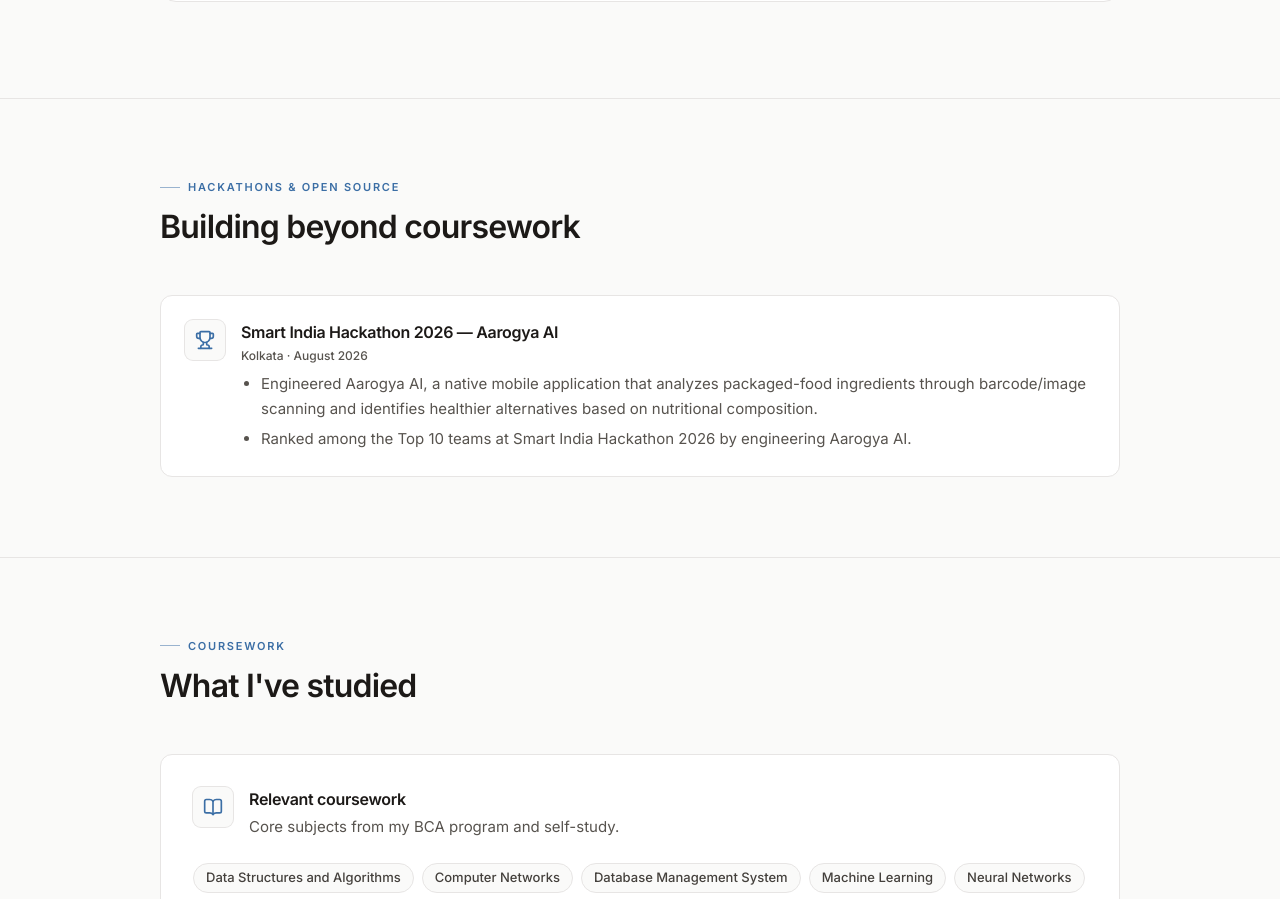
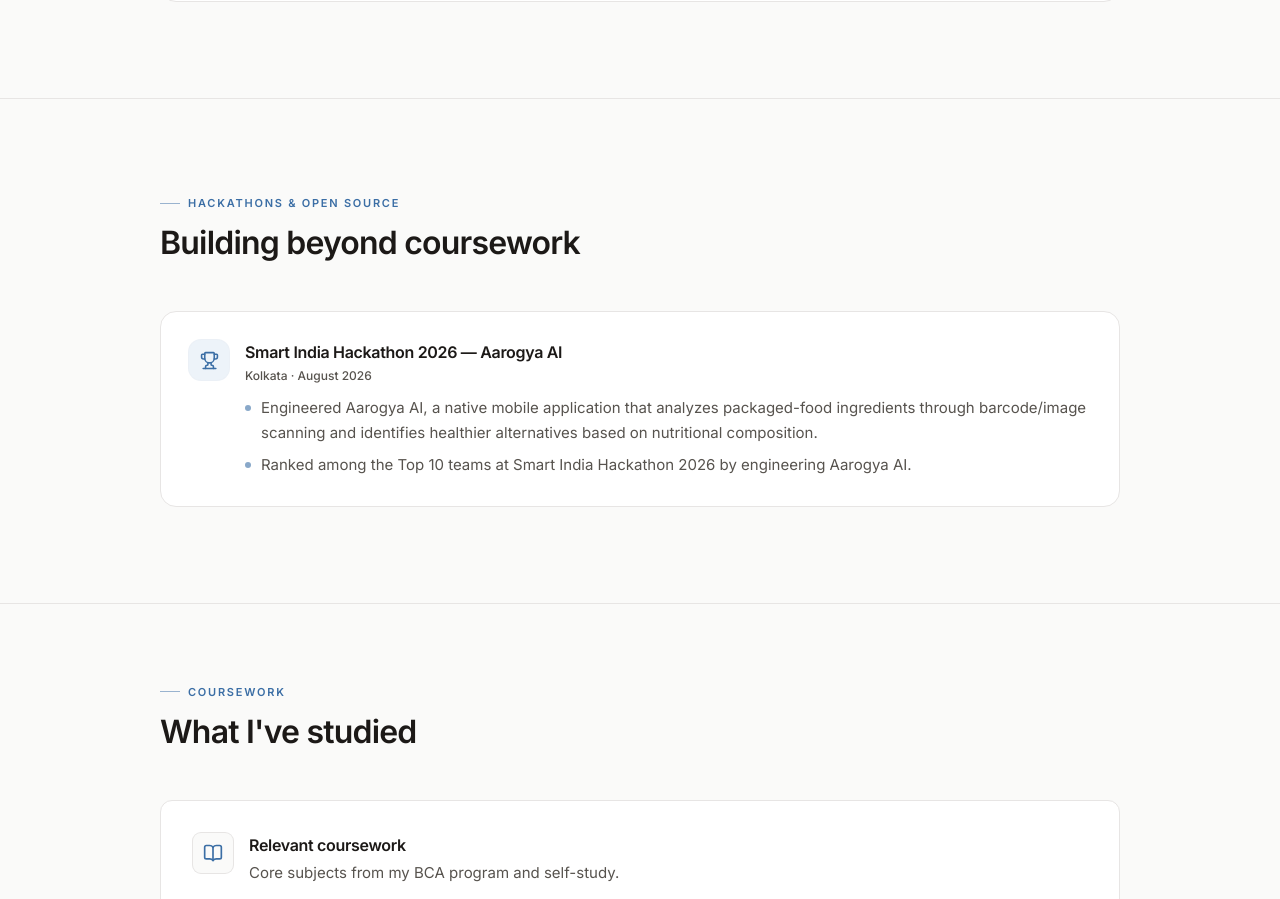
Before and after one commit to Exploring-glitch/sreeja-dey-portfolio, a React (Vite) app: page / in a window 1280 px wide. Shown: the part 4251-5150 px from the top of the page. Built offline with nearby package versions, Linux system fonts and the light colour scheme.

Commit message:
style: refine hackathon cards and highlight spacing

```diff
--- a/src/components/Hackathons.jsx
+++ b/src/components/Hackathons.jsx
@@ -4,36 +4,53 @@
 
 export default function Hackathons() {
   return (
-    <section id="hackathons" className="scroll-mt-20 border-b border-[#E7E5E4]">
-      <div className="mx-auto max-w-5xl px-5 py-16 sm:px-8 sm:py-20">
+    <section id="hackathons" className="scroll-mt-20 border-b border-line">
+      <div className="mx-auto max-w-5xl px-5 py-16 sm:px-8 sm:py-24">
         <SectionHeading
           eyebrow="Hackathons & Open Source"
           title="Building beyond coursework"
         />
         <div className="grid gap-4">
-          {hackathons.map((h) => (
+          {hackathons.map((hackathon) => {
+            const meta = [hackathon.location, hackathon.period]
+              .filter(Boolean)
+              .join(" · ");
+
+            return (
               <div
-              key={h.event}
-              className="reveal flex items-start gap-4 rounded-xl border border-[#E7E5E4] bg-white p-6"
+                key={hackathon.event}
+                className="reveal flex items-start gap-4 rounded-2xl border border-line bg-white p-6 transition-colors hover:border-line-strong sm:p-7"
               >
-              <span className="rounded-lg bg-[#FAFAF9] p-2.5 text-[#3B6EA5] ring-1 ring-[#E7E5E4]">
-                <Trophy size={20} aria-hidden="true" />
+                <span className="flex h-10 w-10 shrink-0 items-center justify-center rounded-xl bg-accent-soft text-accent ring-1 ring-accent/10">
+                  <Trophy size={19} aria-hidden="true" />
                 </span>
-              <div>
-                <h3 className="font-semibold text-[#1C1917]">{h.event}</h3>
-                {(h.period || h.location) && (
-                  <p className="mt-1 text-xs font-medium text-[#57534E]">
-                    {[h.location, h.period].filter(Boolean).join(" · ")}
+                <div className="min-w-0">
+                  <h3 className="font-semibold text-ink">
+                    {hackathon.event}
+                  </h3>
+                  {meta && (
+                    <p className="mt-1 text-xs font-medium text-muted">
+                      {meta}
                     </p>
                   )}
-                <ul className="mt-2 list-disc space-y-1.5 pl-5 text-[15px] leading-relaxed text-[#57534E]">
-                  {h.highlights.map((item) => (
-                    <li key={item}>{item}</li>
+                  <ul className="mt-3 space-y-2">
+                    {hackathon.highlights.map((item) => (
+                      <li
+                        key={item}
+                        className="flex gap-2.5 text-[15px] leading-relaxed text-muted"
+                      >
+                        <span
+                          aria-hidden="true"
+                          className="mt-[9px] h-1.5 w-1.5 shrink-0 rounded-full bg-accent/60"
+                        />
+                        <span className="min-w-0 text-pretty">{item}</span>
+                      </li>
                     ))}
                   </ul>
                 </div>
               </div>
-          ))}
+            );
+          })}
         </div>
       </div>
     </section>
```
Lines whose indentation alone changed are shown as unchanged.
